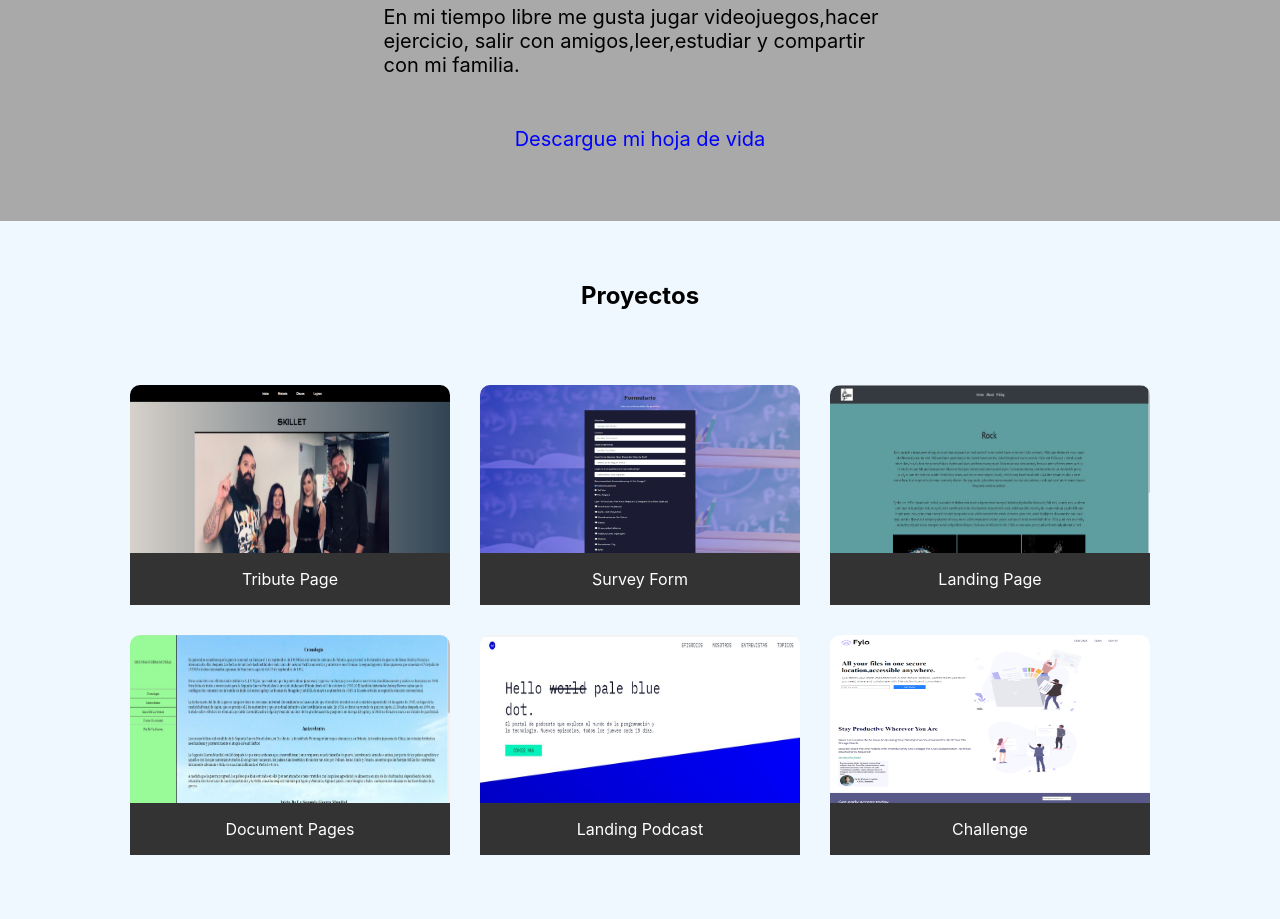
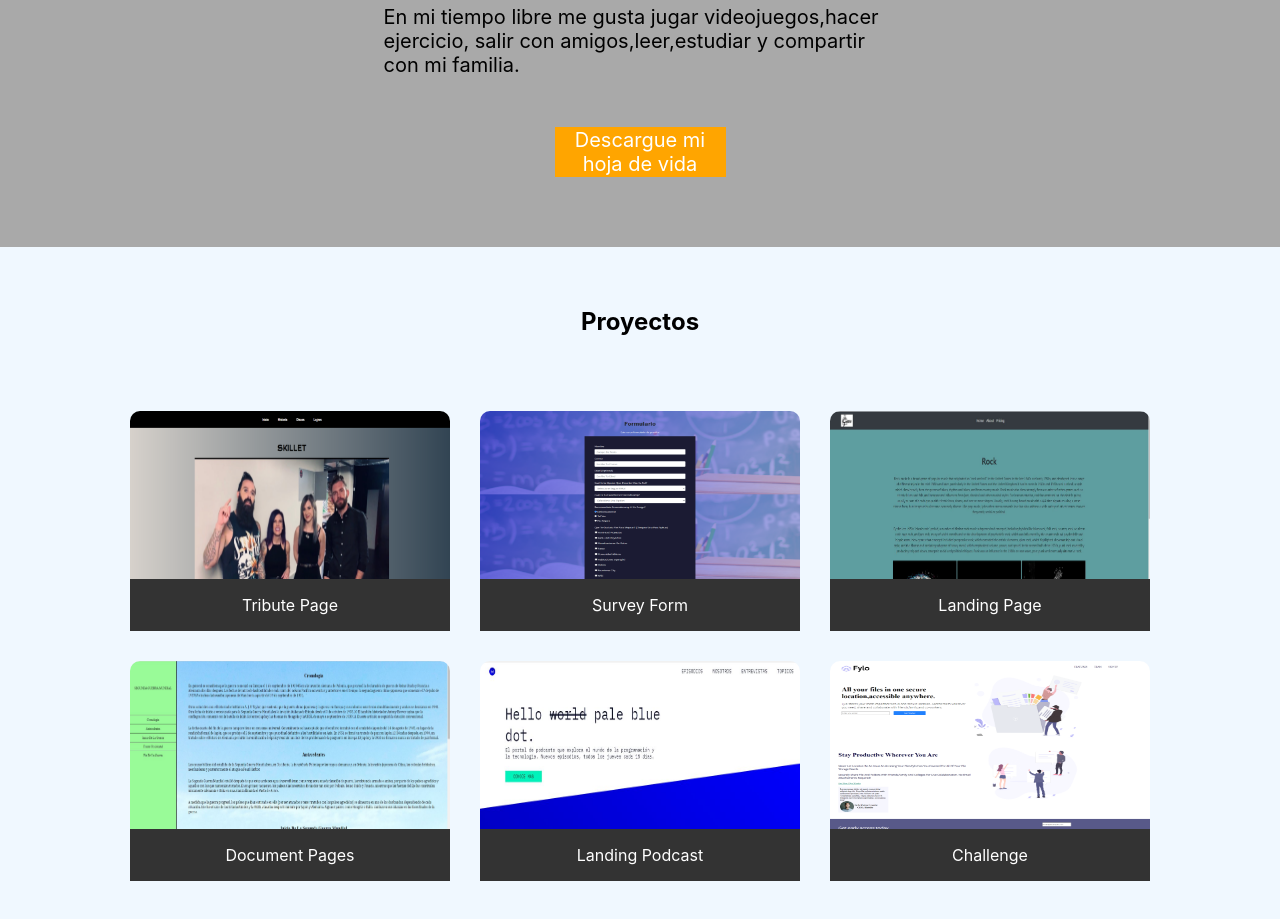
Before and after one commit to kira4489/PortafolioViejo, a React (Create React App) app: page / in a window 1280 px wide. Shown: the part 1480-2399 px from the top of the page. Built offline with nearby package versions, Linux system fonts and the light colour scheme.

Commit message:
actualizaciones

```diff
--- a/src/Components/About/About.css
+++ b/src/Components/About/About.css
@@ -37,8 +37,11 @@
 .texto a {
   text-decoration: none;
   font-size: 20px;
-  display: flex;
-  justify-content: center;
-  color: blue;
+  display: block;
+  margin: 0 auto;
+  width: 15%;
+  background-color: #ffa500;
+  border: 1px solid #ffa500;
+  color: white;
   margin-top: 50px;
 }
--- a/src/Components/About/About.jsx
+++ b/src/Components/About/About.jsx
@@ -1,6 +1,7 @@
 import React, { Component } from 'react'
 import "./About.css"
 import foto from "../../images/me.jpg"
+import jhonatan from "../../pdf/jhonatan.pdf";
 
 class About extends Component{
     render(){
@@ -23,8 +24,7 @@ class About extends Component{
                 En mi tiempo libre me gusta jugar videojuegos,hacer ejercicio,
                 salir con amigos,leer,estudiar y compartir con mi familia.
               </p>
-              <a href="./pdf/jhonatan.pdf" target="blank"
-                >Descargue mi hoja de vida</a
+              <a href={jhonatan} target="_blank">Descargue mi hoja de vida</a
               >
             </div>
           </section>
```
Also changed, not shown: 1 other file (tests, documents, lock files or other folders).
